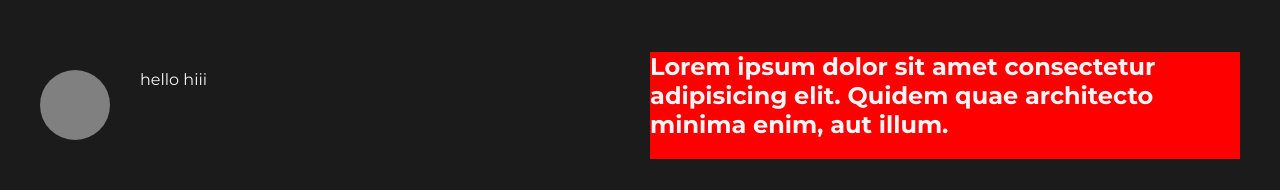
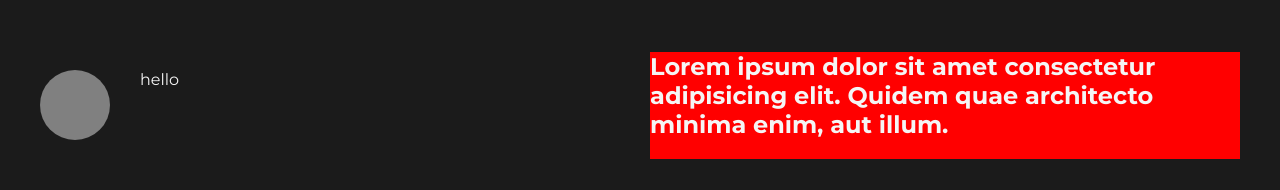
Before and after one commit to aditipatil0315/erp_landing_pg, a React (Vite) app: page / in a window 1280 px wide. Shown: the part 2584-2774 px from the top of the page. Built offline with nearby package versions, Linux system fonts and the light colour scheme.

Commit message:
ai page section 3 done

```diff
--- a/src/Ai_page/Ai_page.jsx
+++ b/src/Ai_page/Ai_page.jsx
@@ -191,7 +191,7 @@ impact use cases that drive innovation and efficiency.</p>
 
           <div className="intro">
           hello
-          hiii
+
 
 
           </div>
```
Also changed, not shown: src/Ai_page/Ai_page.css (line endings or trailing spaces).
